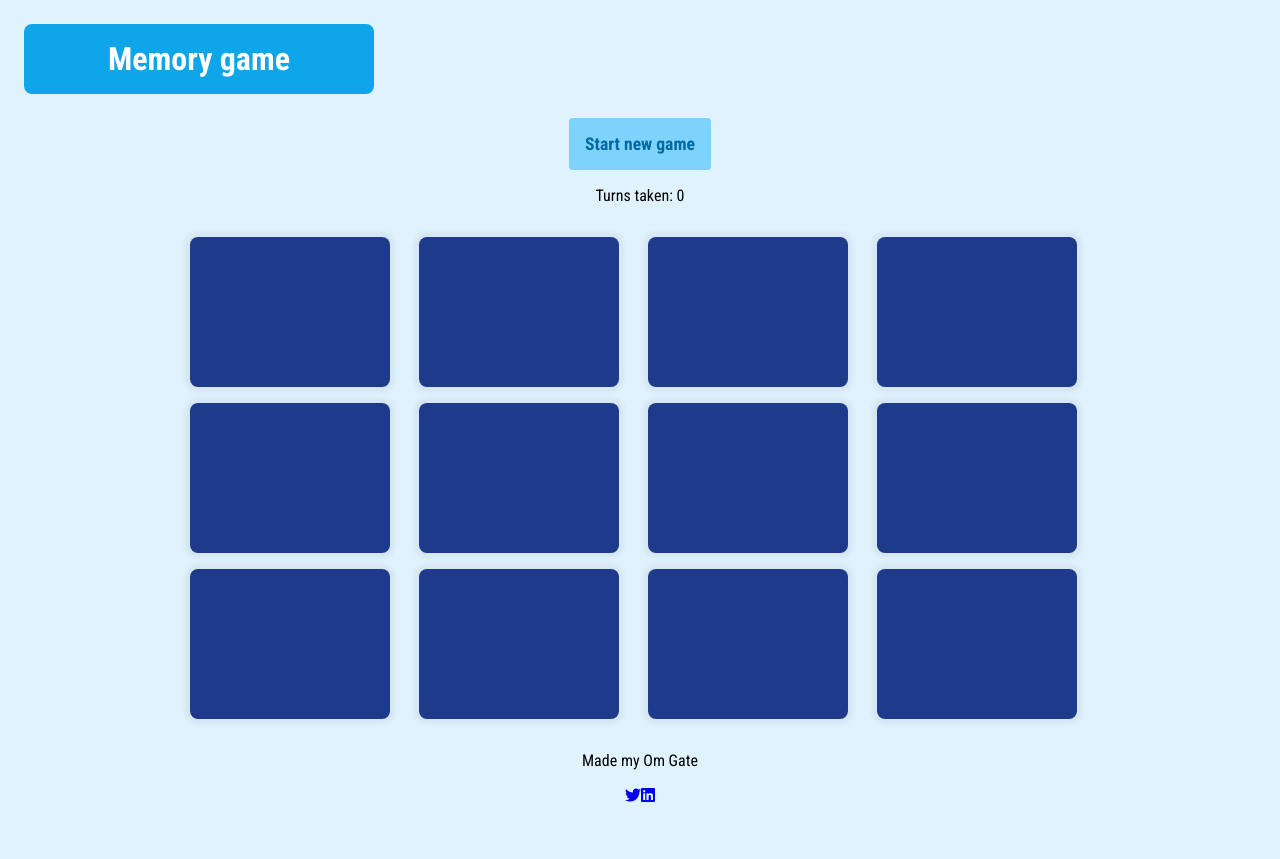
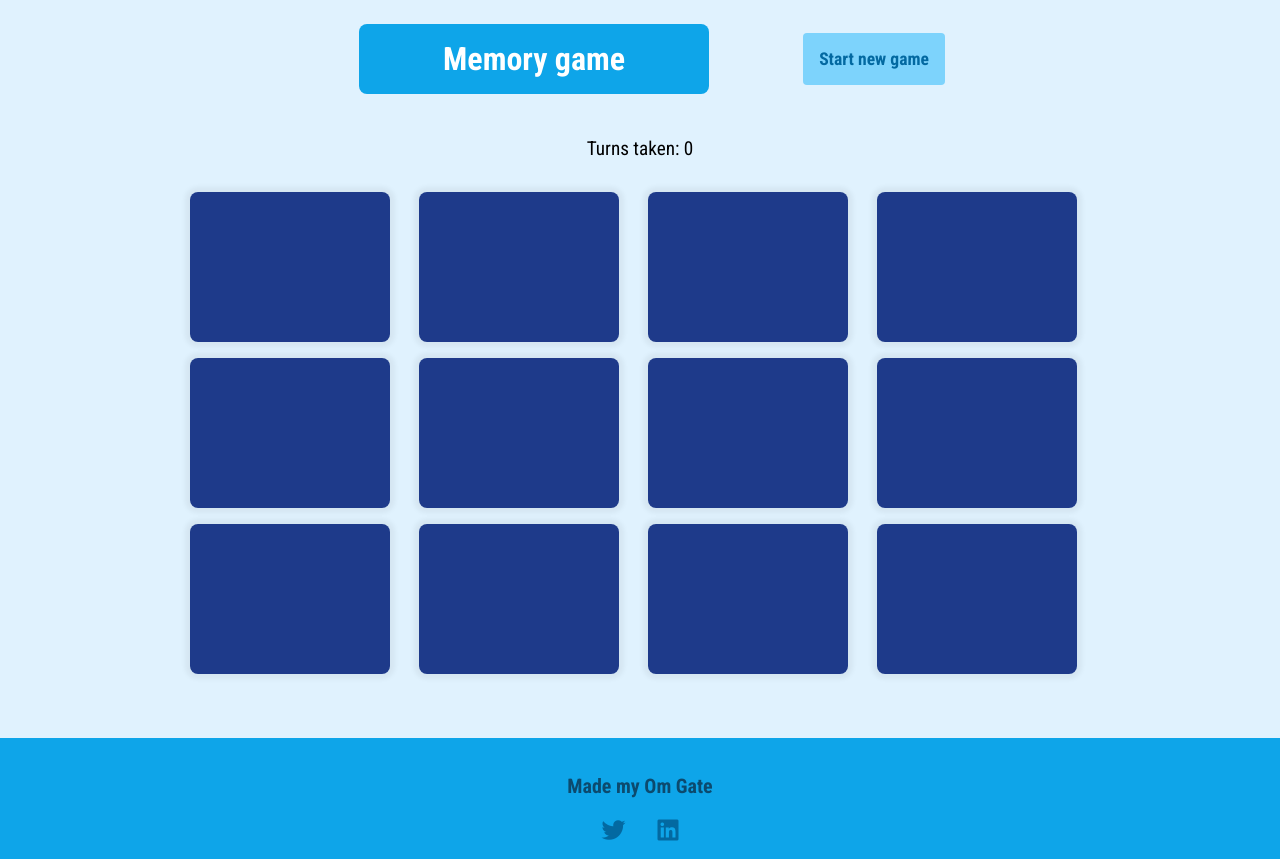
Before and after one commit to OMGATE23/memory-game, a React (Create React App) app: page / in a window 1280 px wide. Before the commit the page ends 805 px from the top, so only its background shows below. Built offline with nearby package versions, Linux system fonts and the light colour scheme.

Commit message:
style: design for modal, footer and header

```diff
--- a/src/App.css
+++ b/src/App.css
@@ -1,7 +1,109 @@
+
+:root {
+  --sky-50:#f0f9ff;
+  --sky-100: #e0f2fe;
+  --sky-200: #bae6fd;
+  --sky-300: #7dd3fc;
+  --sky-400: #38bdf8;
+  --sky-500: #0ea5e9;
+  --sky-600: #0284c7;
+  --sky-700: #0369a1;
+}
+
+.header {
+  display: flex;
+  align-items: center;
+  justify-content: space-evenly;
+  width: 750px;
+  margin: auto;
+
+}
+
 .grid-div {
   margin: 2rem auto;
   display: grid;
   grid-template-columns: repeat(4, 1fr);
   grid-gap: 1rem;
   max-width: 900px;
+
+  border: 0 0.5rem;
 }
+
+.modal-backdrop {
+  position: absolute;
+  left: 0;
+  top: 0;
+  width: 100%;
+  height: 115%;
+  background: rgba(0,0,0,0.5);
+
+}
+.modal {
+  width: 500px;
+  background-color: var(--sky-200);
+  box-shadow: 0px 0px 25px 25px rgba(0, 0, 0, 0.1);
+  border-radius: 0.5rem;
+  padding: 2rem;
+  position: absolute;
+  left: 31.25%;
+  top: 20%;
+}
+
+.modal a {
+  display: block;
+  text-decoration: none;
+  background-color: var(--sky-400);
+  font-weight: bold;
+  width: 300px;
+  padding: 0.5rem 0;
+  margin: 0.5rem auto;
+  border: 2px solid var(--sky-700);
+
+}
+
+.modal a:hover {
+  background-color: var(--sky-700);
+  color: var(--sky-300);
+}
+
+.modal button {
+  border: 3px solid var(--sky-700);
+  background-color: var(--sky-500);
+  color: white;
+  font-weight: bold;
+  font-size: 1.2rem;
+  padding: 0.25rem 1rem;
+  margin: 1rem 0;
+
+}
+
+.modal button:hover {
+  cursor: pointer;
+  background-color: var(--sky-700);
+}
+
+.turns-p {
+  font-size: 1.2rem;
+}
+
+footer {
+  background-color: var(--sky-500);
+  padding: 1rem;
+  margin-top: 4rem;
+  margin-bottom: 0;
+}
+
+footer a {
+  margin: 1rem;
+}
+
+footer p {
+  font-size: 1.25rem;
+  color: #0c4a6e;
+  font-weight: bold;
+}
+
+footer i {
+  color: var(--sky-700);
+  font-size: 1.5rem;
+}
```
